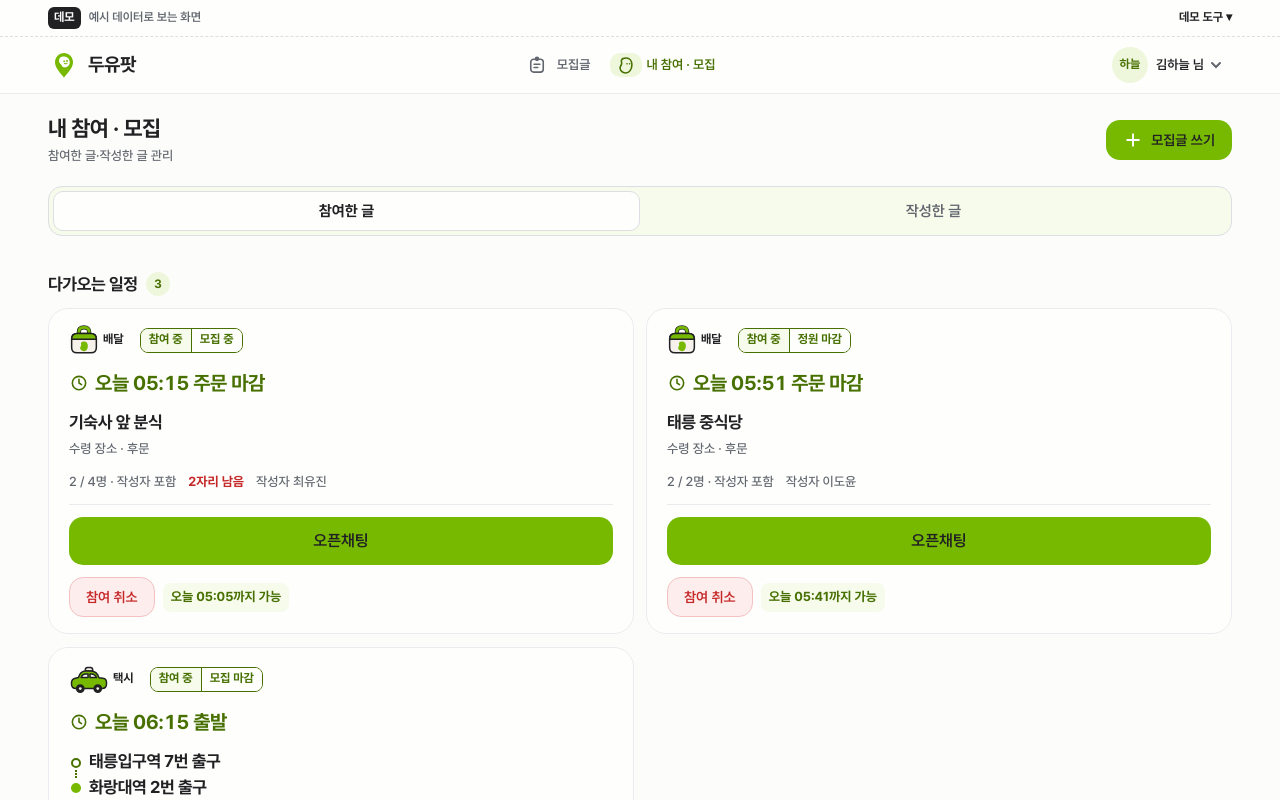
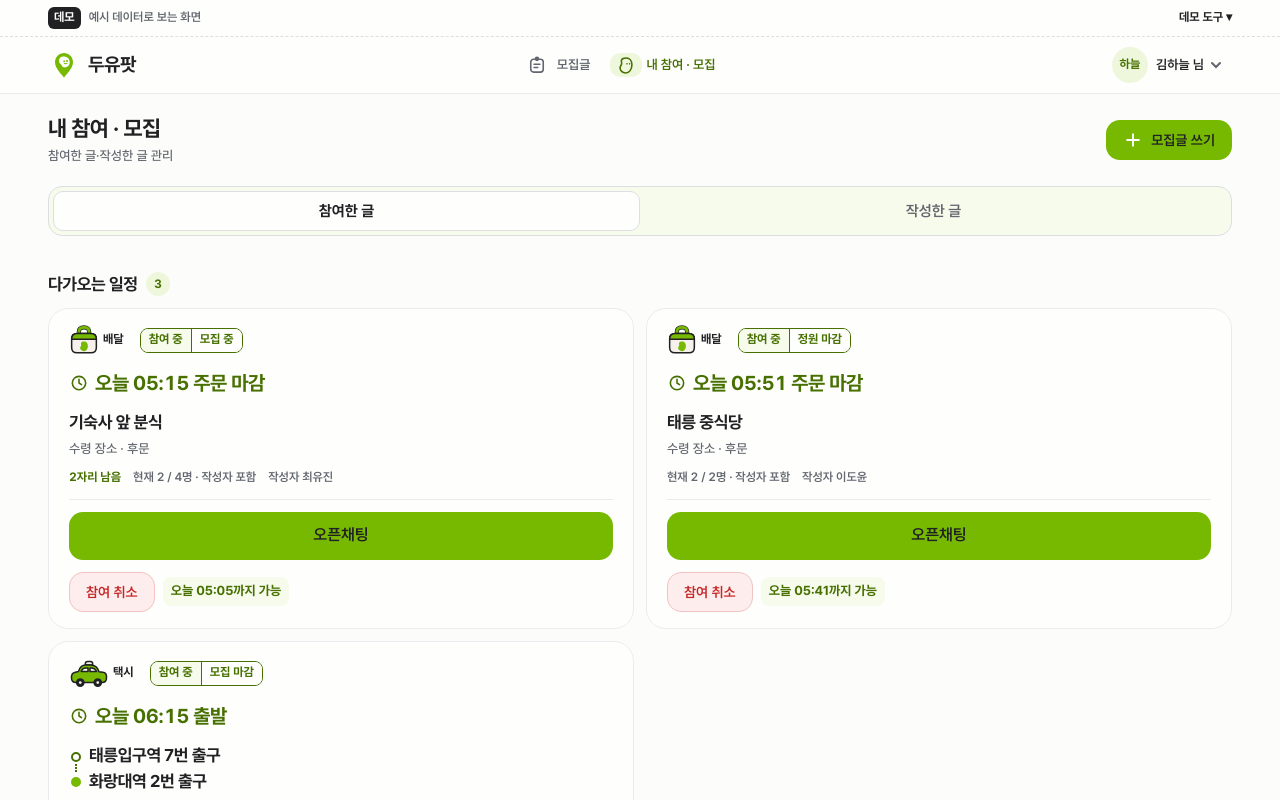
Before and after one commit to SYU-Taxi-Delivery/taxi-delivery-sharing-fe, a Next.js app: page /my-preview in a window 1280 px wide. Shown: the top 800 px of the page. Built offline with nearby package versions, Linux system fonts and the light colour scheme.

Commit message:
[STYLE] 내 활동 카드: 남은 자리를 목록과 같은 상태 색(초록, 마지막 자리 주황)으로, 남은 자리·현재 인원을 일정·장소 아래 작은 보조 줄로

```diff
--- a/src/features/my/MyHistoryCard.tsx
+++ b/src/features/my/MyHistoryCard.tsx
@@ -64,6 +64,7 @@ export function MyHistoryCard({
   const referenceMs = Date.parse(item.referenceTime);
   const verb = item.type === "TAXI" ? "출발" : "주문 마감";
   const cancellable = nowMs < availability.deadline;
+  const remaining = item.capacity - item.currentMemberCount;
   const detailHref = path(`/posts/${encodeURIComponent(item.id)}`);
   const link =
     item.communicationUrl &&
@@ -127,6 +128,19 @@ export function MyHistoryCard({
         )}
       </div>
 
+      {/* Secondary: what is left and who is in, one small muted line. */}
+      <p className={styles.meta} data-testid="seat-summary">
+        {available && (
+          <span className={styles.seats} data-last={remaining === 1}>
+            {remaining}자리 남음
+          </span>
+        )}
+        <span>
+          현재 {item.currentMemberCount} / {item.capacity}명 · 작성자 포함
+        </span>
+        {item.authorName && !author && <span>작성자 {item.authorName}</span>}
+      </p>
+
       {author && (
         <p className={styles.cutoff} data-closed={!cancellable}>
           {cancellable
@@ -134,18 +148,6 @@ export function MyHistoryCard({
             : "참여자 취소 마감됨"}
         </p>
       )}
-
-      <p className={styles.meta}>
-        <span>
-          {item.currentMemberCount} / {item.capacity}명 · 작성자 포함
-        </span>
-        {available && (
-          <span className={styles.seats}>
-            {item.capacity - item.currentMemberCount}자리 남음
-          </span>
-        )}
-        {item.authorName && !author && <span>작성자 {item.authorName}</span>}
-      </p>
 
       {/* One full-width primary action, then 참여 취소 on its own row. */}
       <div className={styles.actions}>
--- a/src/features/my/my.module.css
+++ b/src/features/my/my.module.css
@@ -233,16 +233,28 @@
   font-size: var(--type-label);
 }
 
-/* The headcount and what is left sit side by side, no joining dot. */
+/* Secondary line under the place: seats left, then the headcount, in the
+   smaller muted size so the schedule and place read first. */
 p.meta {
   display: flex;
   flex-wrap: wrap;
+  align-items: baseline;
   column-gap: var(--space-3);
+  margin-top: calc(var(--space-1) * -1);
+  font-size: var(--type-micro);
+  font-weight: 600;
+  font-variant-numeric: tabular-nums;
 }
 
+/* Same status colours as the list: green while seats are left, the warm
+   orange for the last one. */
 .seats {
-  color: var(--posts-danger);
+  color: var(--posts-primary-text);
   font-weight: 700;
+}
+
+.seats[data-last="true"] {
+  color: var(--posts-warn);
 }
 
 /* Card actions: fill the card width in equal parts, 12px apart
```
Also changed, not shown: 1 other file (tests, documents, lock files or other folders).
